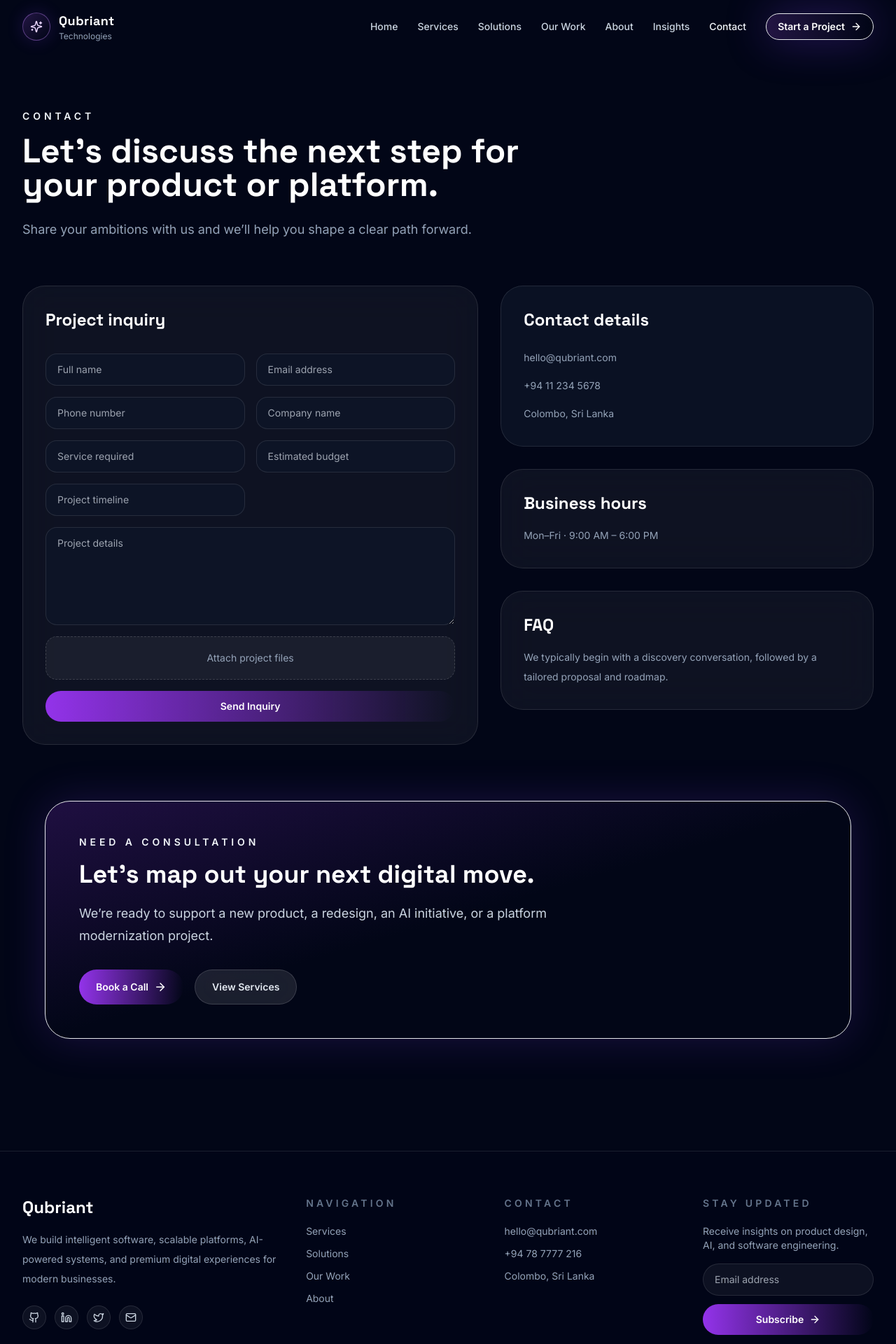
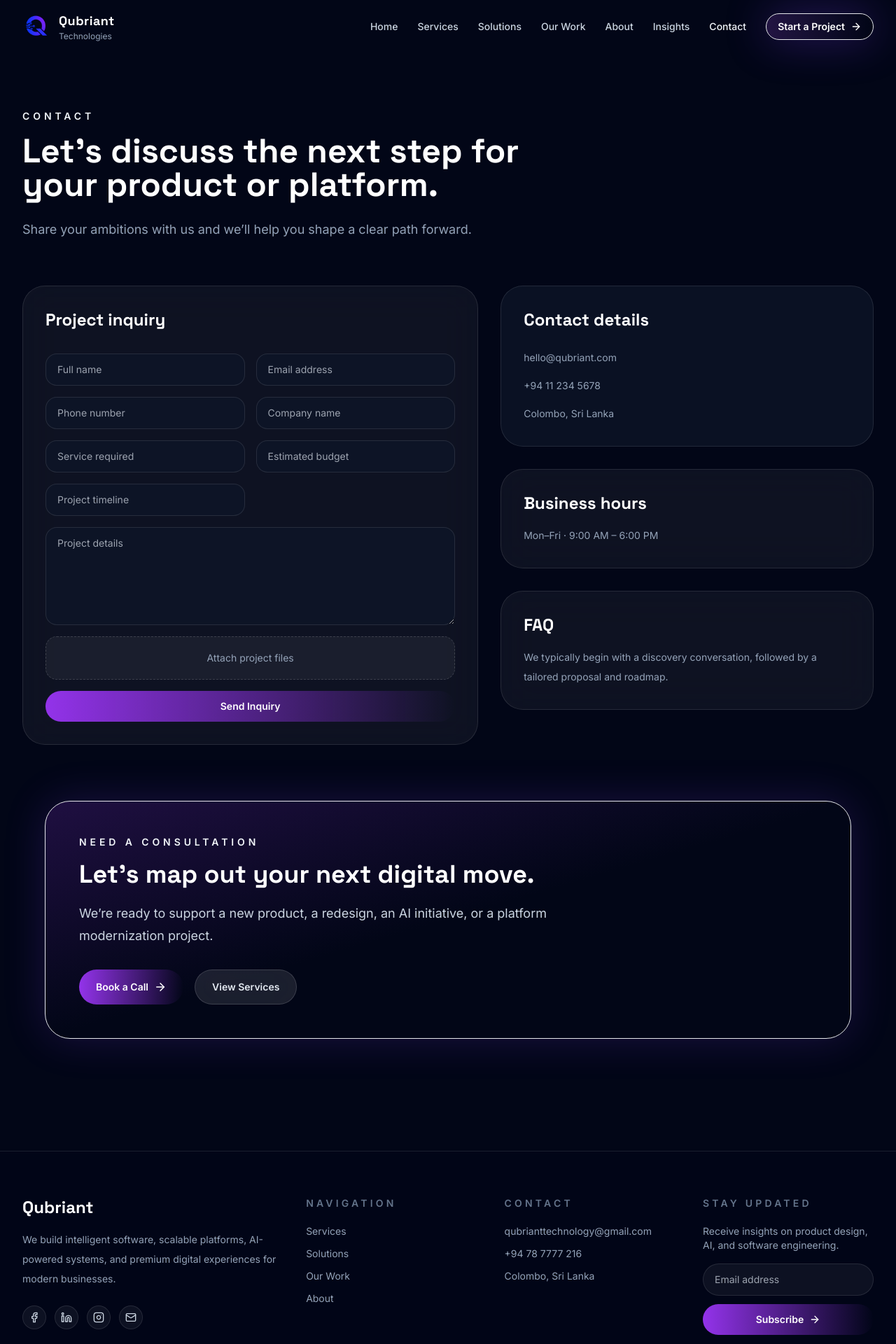
Before and after one commit to qubrianttechnology/qubrianttechnologies_web, a React (Vite) app: page /contact in a window 1280 px wide. Shown: the top 1920 px of the page at 70% size. Built offline with nearby package versions, Linux system fonts and the light colour scheme.

Commit message:
updated files

```diff
--- a/src/components/layout/Footer.jsx
+++ b/src/components/layout/Footer.jsx
@@ -1,4 +1,4 @@
-import { ArrowRight, Github, Linkedin, Twitter, Mail } from 'lucide-react';
+import { ArrowRight, Facebook, Linkedin, Instagram, Mail } from 'lucide-react';
 import { Link } from 'react-router-dom';
 
 function Footer() {
@@ -11,7 +11,7 @@ function Footer() {
             We build intelligent software, scalable platforms, AI-powered systems, and premium digital experiences for modern businesses.
           </p>
           <div className="mt-6 flex gap-3">
-            {[Github, Linkedin, Twitter, Mail].map((Icon, index) => (
+            {[Facebook, Linkedin, Instagram, Mail].map((Icon, index) => (
               <a key={index} href="#" className="rounded-full border border-white/10 bg-white/5 p-2 text-slate-300 transition hover:border-cyan-400/40 hover:text-white">
                 <Icon size={16} />
               </a>
@@ -32,7 +32,7 @@ function Footer() {
         <div>
           <h4 className="text-sm font-semibold uppercase tracking-[0.3em] text-slate-500">Contact</h4>
           <ul className="mt-5 space-y-3 text-sm text-slate-400">
-            <li>hello@qubriant.com</li>
+            <li>qubrianttechnology@gmail.com</li>
             <li>+94 78 7777 216</li>
             <li>Colombo, Sri Lanka</li>
           </ul>
--- a/src/components/layout/Navbar.jsx
+++ b/src/components/layout/Navbar.jsx
@@ -1,6 +1,6 @@
 import { useEffect, useState } from 'react';
 import { Link, NavLink } from 'react-router-dom';
-import { Menu, X, ArrowRight, Sparkles } from 'lucide-react';
+import { Menu, X, ArrowRight } from 'lucide-react';
 import { navItems } from '../../data/siteData';
 
 function Navbar() {
@@ -18,9 +18,7 @@ function Navbar() {
     <header className={`sticky top-0 z-50 transition-all duration-300 ${scrolled ? 'bg-slate-950/80 backdrop-blur-xl shadow-lg shadow-purple-950/20' : 'bg-transparent'}`}>
       <nav className="mx-auto flex max-w-7xl items-center justify-between px-4 py-4 sm:px-6 lg:px-8">
         <Link to="/" className="flex items-center gap-3 text-white transition-transform duration-300 hover:scale-105">
-          <div className="flex h-10 w-10 items-center justify-center rounded-full border border-purple-400/40 bg-gradient-to-br from-purple-500/20 to-cyan-500/20 text-purple-200 shadow-[0_0_24px_rgba(124,58,237,0.2)]">
-            <Sparkles size={18} />
-          </div>
+          <img src="/logo.png" alt="Qubriant" className="h-10 w-10 object-contain" />
           <div>
             <p className="font-heading text-lg font-semibold tracking-wide">Qubriant</p>
             <p className="text-xs text-slate-400">Technologies</p>
```
Also changed, not shown: public/logo.png (added), public/logo.svg (added), 2 other files (tests, documents, lock files or other folders).
